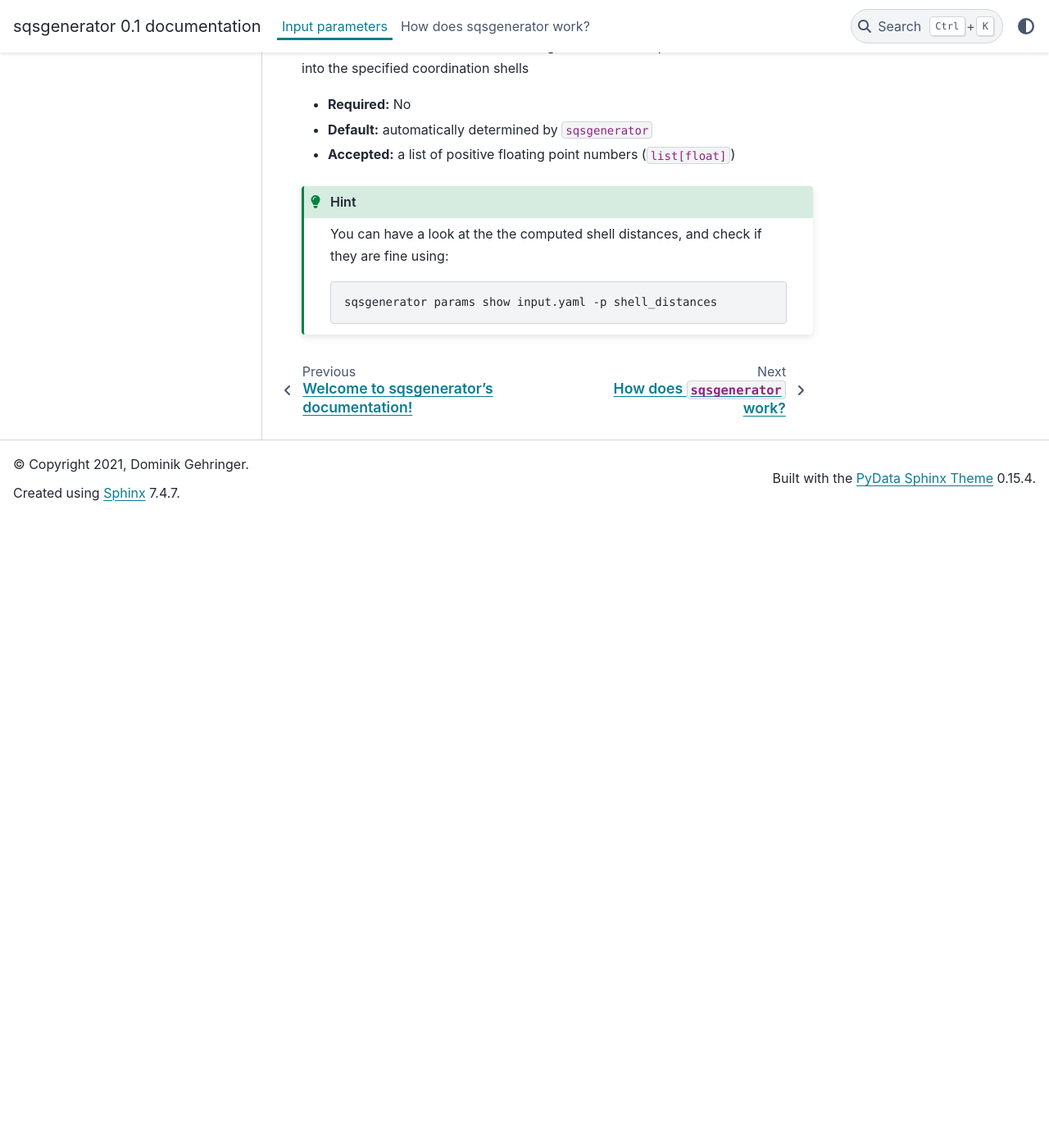
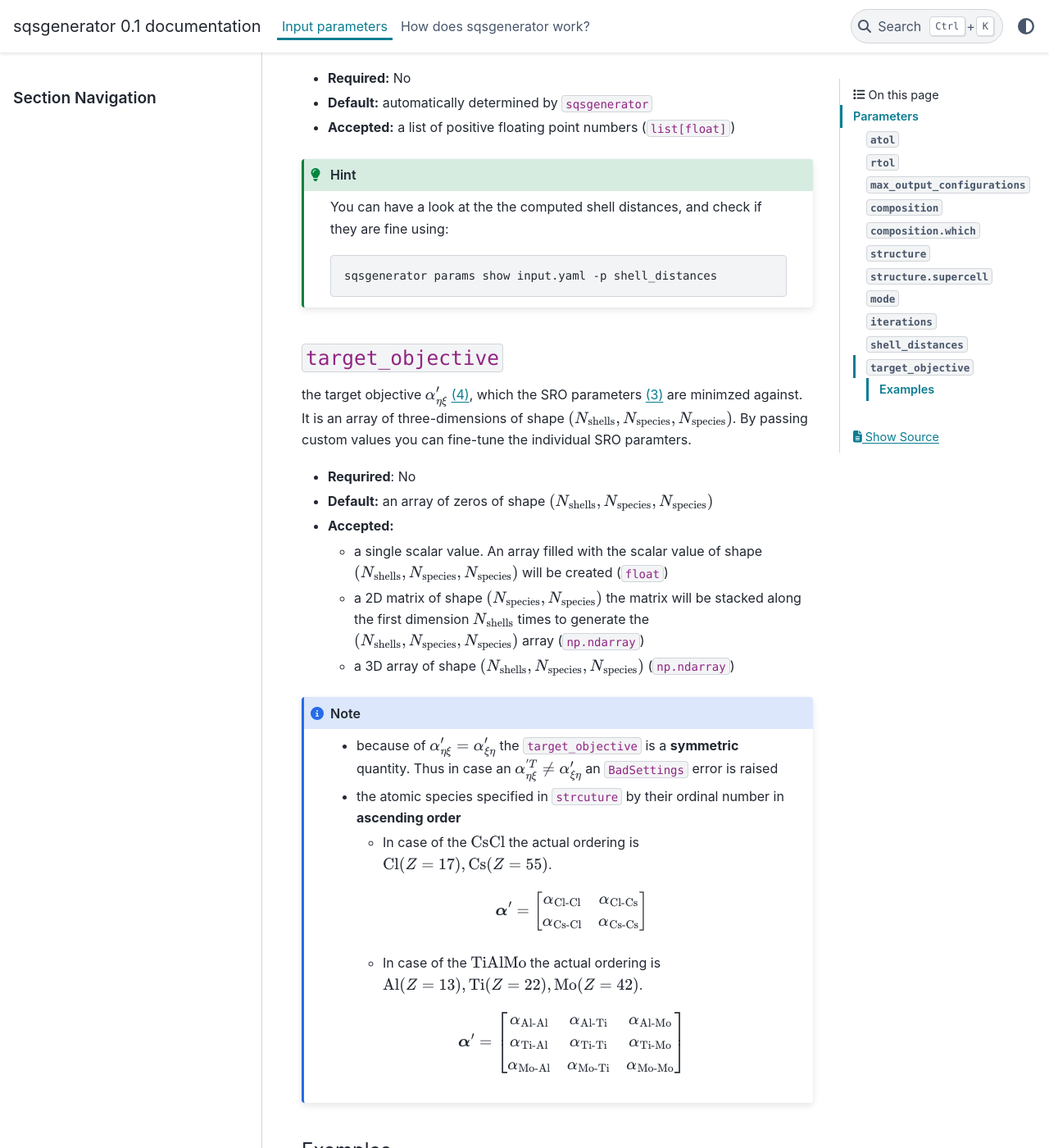
Before and after one commit to dgehringer/sqsgenerator, a Sphinx documentation site: the page built from docs/source/input_parameters.md, in a window 1280 px wide and 1400 px high, scrolled down 7416 px. Shown: the whole window at 82% size. Built offline with Sphinx 7.4.7 and the PyData theme 0.15.4, drawn with Linux system fonts in a browser that asks for light colours; before the commit the page ends 8046 px from its top, so only the background shows below that; some of the changed text lies outside the part shown.

Commit message:
:memo: worked on parameter documentation for target_objective :recycle: refactored code blocks in input_parameters.md

`````diff
--- a/docs/source/input_parameters.md
+++ b/docs/source/input_parameters.md
@@ -61,19 +61,19 @@ The sum of the atoms distributed must **exactly** match the number of positions
 #### Examples
 - Ternary alloy, consisting of 54 atoms ($\text{Ti}_{18}\text{Al}_{18}\text{Mo}_{18}$)
 
-    ```yaml
+    ```{code-block} yaml
     composition:
-    Ti: 18
-    Al: 18
-    Mo: 18
+      Ti: 18
+      Al: 18
+      Mo: 18
     ```
 
 - *fcc*-Aluminum cell,  64 atoms, randomly distribute  8 vacancies
 
-    ```yaml
+    ```{code-block} yaml
     composition:
-    Al: 56
-    0: 8
+      Al: 56
+      0: 8
     ```
 
 ### `composition.which`
@@ -93,7 +93,7 @@ The sum of the atoms distributed must **exactly** match the number of **selected
 #### Examples
 - Ternary alloy, 54 atoms, create ($\text{Ti}_{18}\text{Al}_{18}\text{Mo}_{18}$)
 
-    ```yaml
+    ```{code-block} yaml
     composition:
       which: all
       Ti: 18
@@ -103,7 +103,7 @@ The sum of the atoms distributed must **exactly** match the number of **selected
 
 - *rock-salt* TiN (B1),  64 atoms, randomly distribute B and N on the N sublattice $\text{Ti}_{32}(\text{B}_{16}\text{N}_{16}) = \text{Ti}(\text{B}_{0.5}\text{N}_{0.5})$
 
-    ```yaml
+    ```{code-block} yaml
     composition:
       which: N
       N: 16
@@ -112,7 +112,7 @@ The sum of the atoms distributed must **exactly** match the number of **selected
 
 - *rock-salt* TiN (B1),  64 atoms, randomly distribute Al, V and Ti on the Ti sublattice $(\text{Ti}_{16}\text{Al}_{8}\text{V}_{8})\text{N}_{32} = (\text{Ti}_{0.5}\text{Al}_{0.25}\text{V}_{0.25})\text{N}$
 
-    ```yaml
+    ```{code-block} yaml
     composition:
       which: Ti
       Ti: 16
@@ -122,7 +122,7 @@ The sum of the atoms distributed must **exactly** match the number of **selected
 
 - select all **even** sites from your structure, 16 atoms, using a index, list and distribute W, Ta and Mo on those sites
 
-    ```yaml
+    ```{code-block} yaml
     composition:
       which: [0, 2, 4, 6, 8, 10, 12, 14]
       W: 3
@@ -147,9 +147,9 @@ the structure where `sqsgenerator` will operate on. `composition.which` will sel
 
 #### Examples
 
-- directly specify CsCl (B2) structure in the input file
+- directly specify $\text{CsCl}$ (B2) structure in the input file
 
-    ```yaml
+    ```{code-block} yaml
     structure:
       lattice:
         - [4.123, 0.0, 0.0]
@@ -166,14 +166,14 @@ the structure where `sqsgenerator` will operate on. `composition.which` will sel
 
 -  specify a file (must be readable by `ase.io.read` , fallback to `pymatgen` if `ase` is not present)
 
-    ```yaml
+    ```{code-block} yaml
     structure:
       file: cs-cl.vasp # POSCAR/CONTCAR format
     ```
 
 - specify a file and explicitly set a reader for reading the structure file
 
-    ```yaml
+    ```{code-block} yaml
     structure:
        file: cs-cl.cif
        reader: pymatgen # use pymatgen to read the CIF file
@@ -181,7 +181,7 @@ the structure where `sqsgenerator` will operate on. `composition.which` will sel
 
 - specify read a file and  pass arguments to the reading package. E. g. read las configuration from a MD-trajectory
 
-    ```yaml
+    ```{code-block} yaml
     structure:
       file: md.traj
       reader: ase
@@ -200,9 +200,9 @@ Instructs `sqsgenerator` to create a supercell of the the specified structure
 
 #### Examples
 
-- Create a $3\times3\times3$ supercell of the CsCl (B2) structure
+- Create a $3\times3\times3$ supercell of the $\text{CsCl}$ (B2) structure
 
-    ```yaml
+    ```{code-block} yaml
     structure:
       supercell: [3, 3, 3]
       lattice:
@@ -219,7 +219,7 @@ Instructs `sqsgenerator` to create a supercell of the the specified structure
 
 - Create a  $3\times3\times3$ supercell of a structure file
 
-    ```yaml
+    ```{code-block} yaml
     structure:
       supercell:
         - 3
@@ -275,3 +274,60 @@ You can have a look at the the computed shell distances, and check if they are f
 sqsgenerator params show input.yaml -p shell_distances
 ```
 ````
+
+### `target_objective`
+the target objective $\alpha'_{\eta\xi}$ {eq}`eqn:objective`, which the SRO parameters {eq}`eqn:wc-sro-multi` are minimzed against. It is an array of three-dimensions of shape $\left( N_{\text{shells}}, N_{\text{species}}, N_{\text{species}} \right)$. By passing custom values you can fine-tune the individual SRO paramters.
+
+- **Requrired**: No
+- **Default:** an array of zeros of shape $\left( N_{\text{shells}}, N_{\text{species}}, N_{\text{species}} \right)$
+- **Accepted:**
+  - a single scalar value. An array filled with the scalar value of shape $\left( N_{\text{shells}}, N_{\text{species}}, N_{\text{species}} \right)$ will be created (`float`)
+  - a 2D matrix of shape $\left( N_{\text{species}}, N_{\text{species}} \right)$ the matrix will be stacked along the first dimension $N_{\text{shells}}$ times to generate the $\left( N_{\text{shells}}, N_{\text{species}}, N_{\text{species}} \right)$ array (`np.ndarray`)
+  - a 3D array of shape $\left( N_{\text{shells}}, N_{\text{species}}, N_{\text{species}} \right)$ (`np.ndarray`)
+
+````{note}
+-  because of $\alpha'_{\eta\xi} = \alpha'_{\xi\eta}$ the `target_objective` is a **symmetric** quantity. Thus in case an  $\alpha_{\eta\xi}^{'T} \neq \alpha'_{\xi\eta}$ an `BadSettings` error is raised
+-  the atomic species specified in `strcuture` by their ordinal number in **ascending order**
+    - In case of the $\text{CsCl}$ the actual ordering is $\text{Cl}(Z=17), \text{Cs}(Z=55)$.
+    ```{math}
+    \boldsymbol{\alpha}' = \left[
+    \begin{array}{cc}
+    \alpha_{\text{Cl-Cl}} & \alpha_{\text{Cl-Cs}} \\
+    \alpha_{\text{Cs-Cl}} & \alpha_{\text{Cs-Cs}}
+    \end{array}
+    \right]
+    ```
+    - In case of the $\text{TiAlMo}$ the actual ordering is $\text{Al}(Z=13), \text{Ti}(Z=22), \text{Mo}(Z=42)$.
+    ```{math}
+    \boldsymbol{\alpha}' = \left[
+    \begin{array}{ccc}
+    \alpha_{\text{Al-Al}} & \alpha_{\text{Al-Ti}} & \alpha_{\text{Al-Mo}} \\
+    \alpha_{\text{Ti-Al}} & \alpha_{\text{Ti-Ti}} & \alpha_{\text{Ti-Mo}} \\
+    \alpha_{\text{Mo-Al}} & \alpha_{\text{Mo-Ti}} & \alpha_{\text{Mo-Mo}} \\
+    \end{array}
+    \right]
+    ```
+````
+#### Examples
+- distribute everything randomly
+
+  ```{code-block} yaml
+  target_objective: 0 # this is the default behaviour
+  ```
+- search for a clustered $\text{CsCl}$ structure
+
+  ```{code-block} yaml
+  target_objective: 1 # which is equivalent to
+  target_objective:
+    - [1, 1]
+    - [1, 1]
+  ```
+
+- custom settings for a ternary alloy (unknown use case :smile: )
+
+  ```{code-block} yaml
+  target_objective:
+    - [ 1, -1, 0]
+    - [-1,  1, 0]
+    - [ 0,  0, 1]
+  ```
`````
Also changed, not shown: other parts of docs/source/input_parameters.md (+3 -4 lines).
